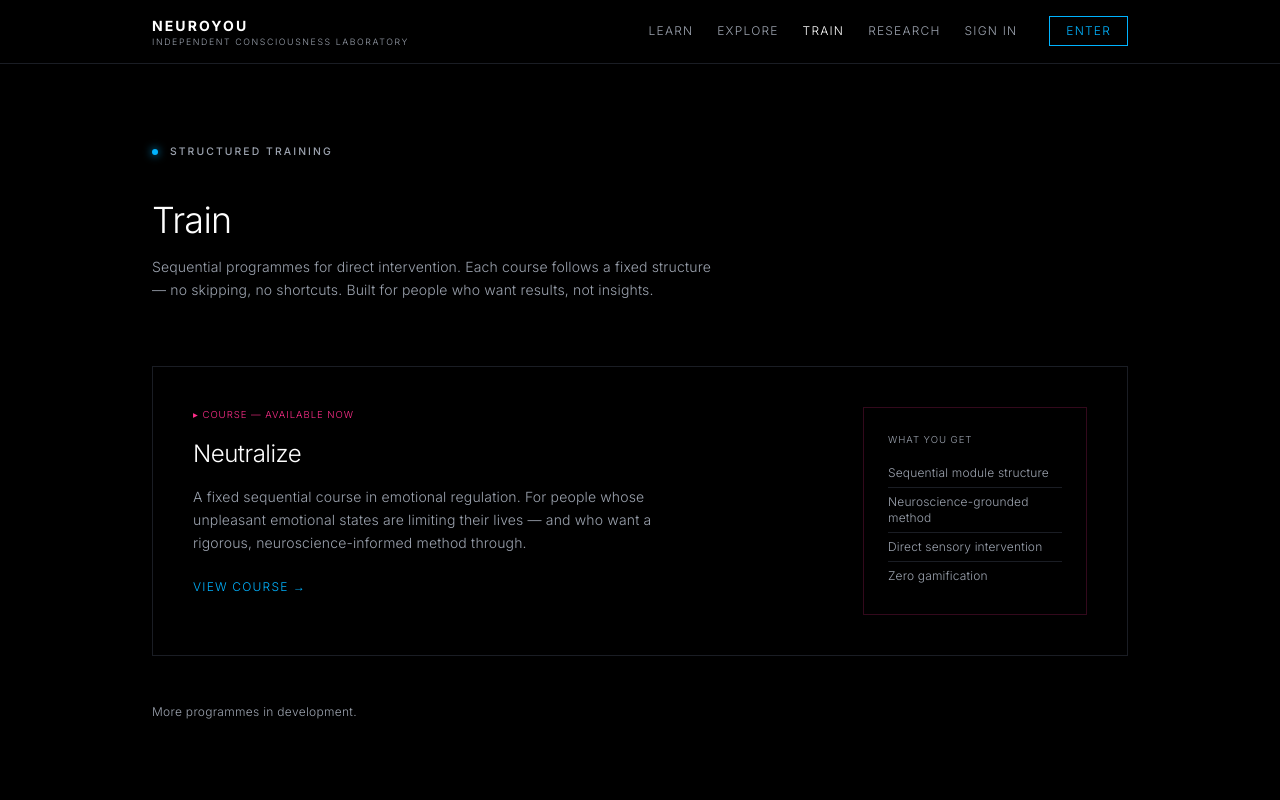
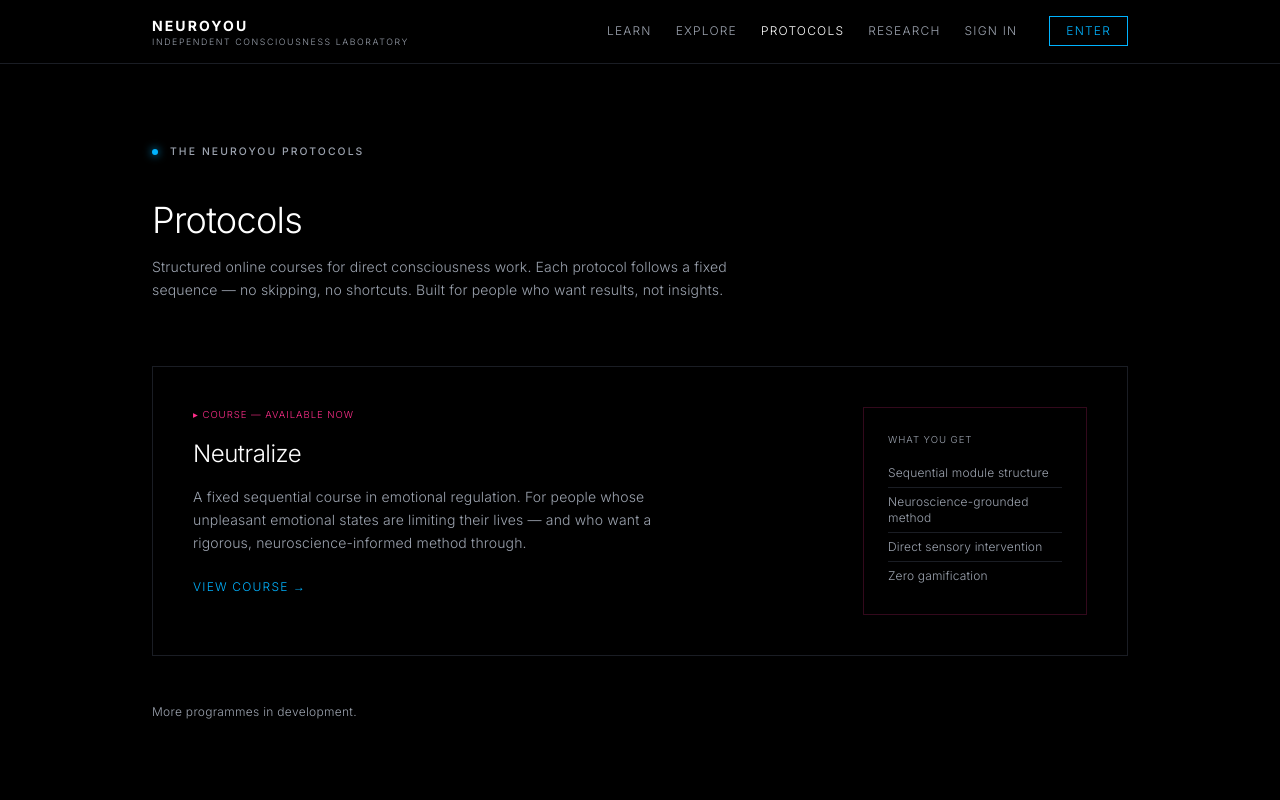
Before and after one commit to peter-j-hill/neuroyou, a Next.js app: page /train in a window 1280 px wide. Shown: the top 800 px of the page. Built offline with nearby package versions, Linux system fonts and the light colour scheme; no server answers.

Commit message:
Rename Train to Protocols in nav and page

```diff
--- a/app/train/page.tsx
+++ b/app/train/page.tsx
@@ -1,8 +1,8 @@
 import Link from 'next/link'
 
 export const metadata = {
-  title: 'Train — NeuroYou',
-  description: 'Paid training programmes from NeuroYou. Structured, sequential, neuroscience-grounded.',
+  title: 'Protocols — NeuroYou',
+  description: 'The NeuroYou Protocols — structured online courses for direct consciousness work.',
 }
 
 export default function TrainPage() {
@@ -10,14 +10,14 @@ export default function TrainPage() {
     <div className="max-w-5xl mx-auto px-6 py-20">
       <p className="label mb-10">
         <span className="node mr-3" />
-        Structured training
+        The NeuroYou Protocols
       </p>
       <h1 className="text-4xl font-light text-[var(--white)] tracking-tight mb-4" style={{ letterSpacing: '-0.02em' }}>
-        Train
+        Protocols
       </h1>
       <p className="text-sm text-[var(--muted)] font-light mb-16 max-w-xl leading-relaxed">
-        Sequential programmes for direct intervention. Each course follows a fixed structure —
-        no skipping, no shortcuts. Built for people who want results, not insights.
+        Structured online courses for direct consciousness work. Each protocol follows a fixed
+        sequence — no skipping, no shortcuts. Built for people who want results, not insights.
       </p>
 
       {/* Neutralize */}
--- a/components/Nav.tsx
+++ b/components/Nav.tsx
@@ -45,7 +45,7 @@ export default function Nav() {
         <nav className="flex items-center gap-6 text-xs tracking-widest uppercase" style={{ fontFamily: 'var(--font-inter), sans-serif' }}>
           <Link href="/exercises" className={isActive('/exercises')}>Learn</Link>
           <Link href="/blog" className={isActive('/blog')}>Explore</Link>
-          <Link href="/train" className={isActive('/train')}>Train</Link>
+          <Link href="/train" className={isActive('/train')}>Protocols</Link>
           <Link href="/research" className={isActive('/research')}>Research</Link>
 
           {user ? (
```
